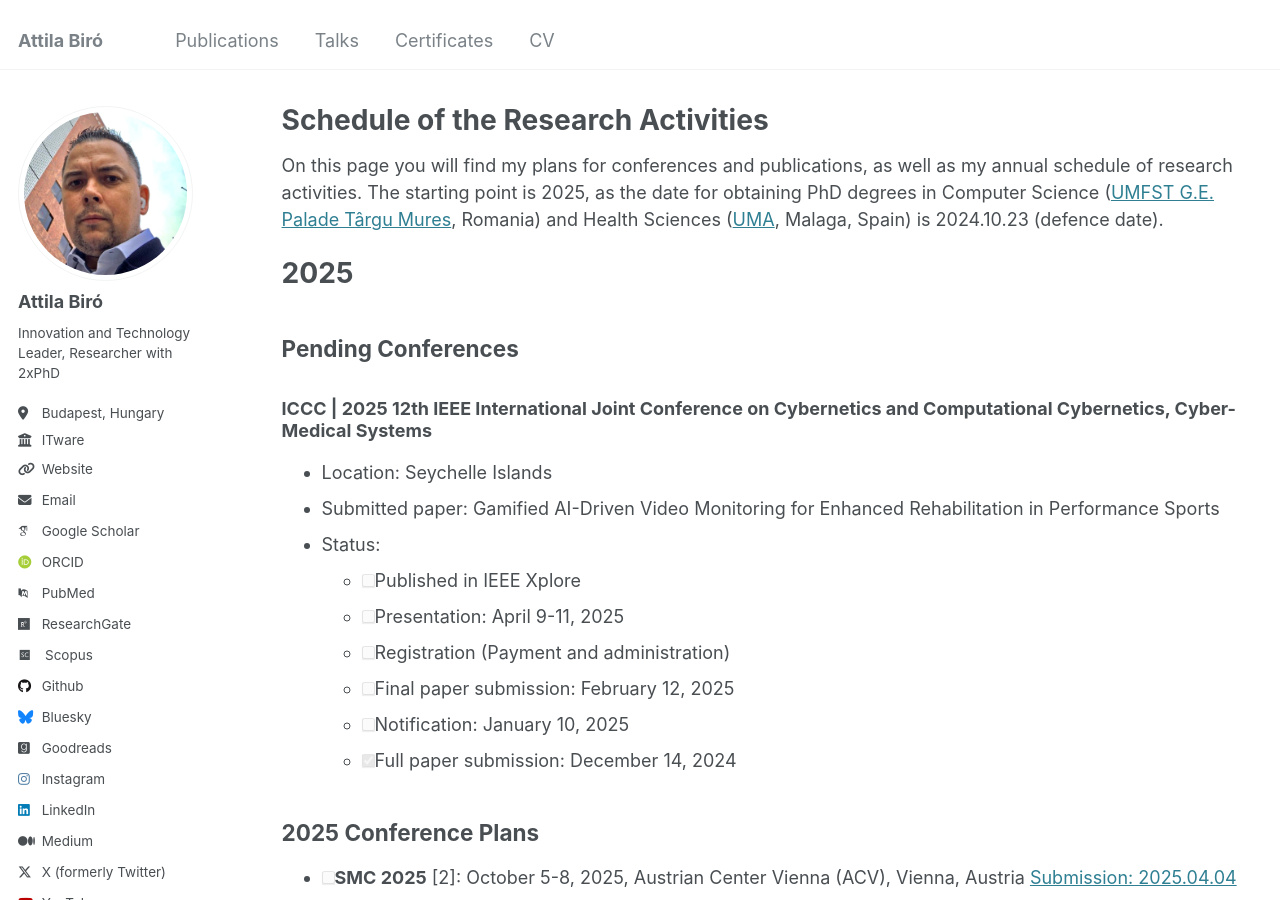
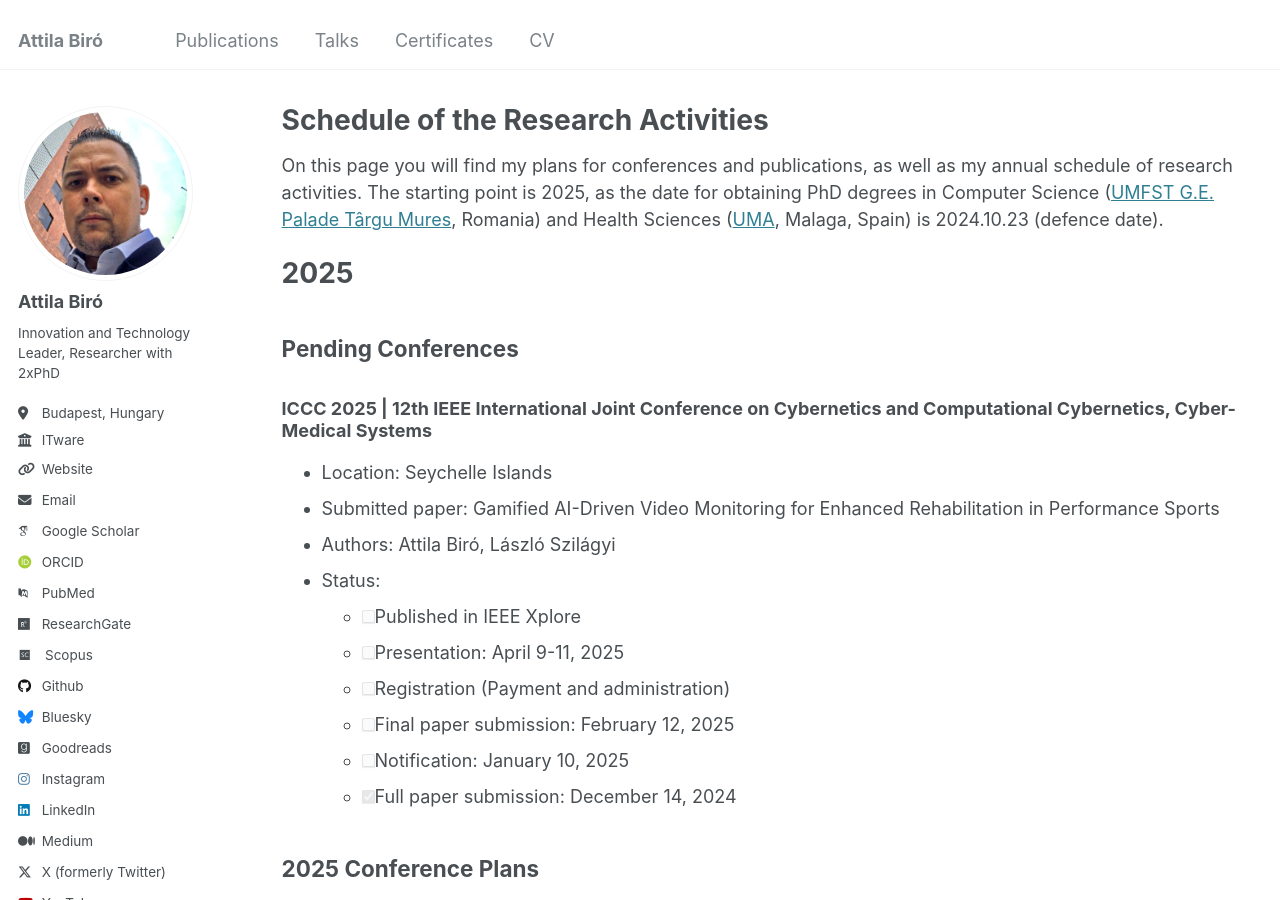
Before and after one commit to biroka/biroka.github.io, a Jekyll site: the page built from _pages/schedule.md, in a window 1280 px wide and 900 px high. Built offline with Jekyll 4.4.1, drawn with Linux system fonts in a browser that asks for light colours; some web fonts are replaced.

Commit message:
Update schedule.md

```diff
--- a/_pages/schedule.md
+++ b/_pages/schedule.md
@@ -9,9 +9,10 @@ The starting point is 2025, as the date for obtaining PhD degrees in Computer Sc
 
 # 2025
 ## Pending Conferences
-### ICCC | 2025 12th IEEE International Joint Conference on Cybernetics and Computational Cybernetics, Cyber-Medical Systems
+### **ICCC 2025** | 12th IEEE International Joint Conference on Cybernetics and Computational Cybernetics, Cyber-Medical Systems
   * Location: Seychelle Islands
   * Submitted paper: Gamified AI-Driven Video Monitoring for Enhanced Rehabilitation in Performance Sports
+  * Authors: Attila Biró, László Szilágyi
   * Status:
     * [ ] Published in IEEE Xplore
     * [ ] Presentation: April 9-11, 2025
```
